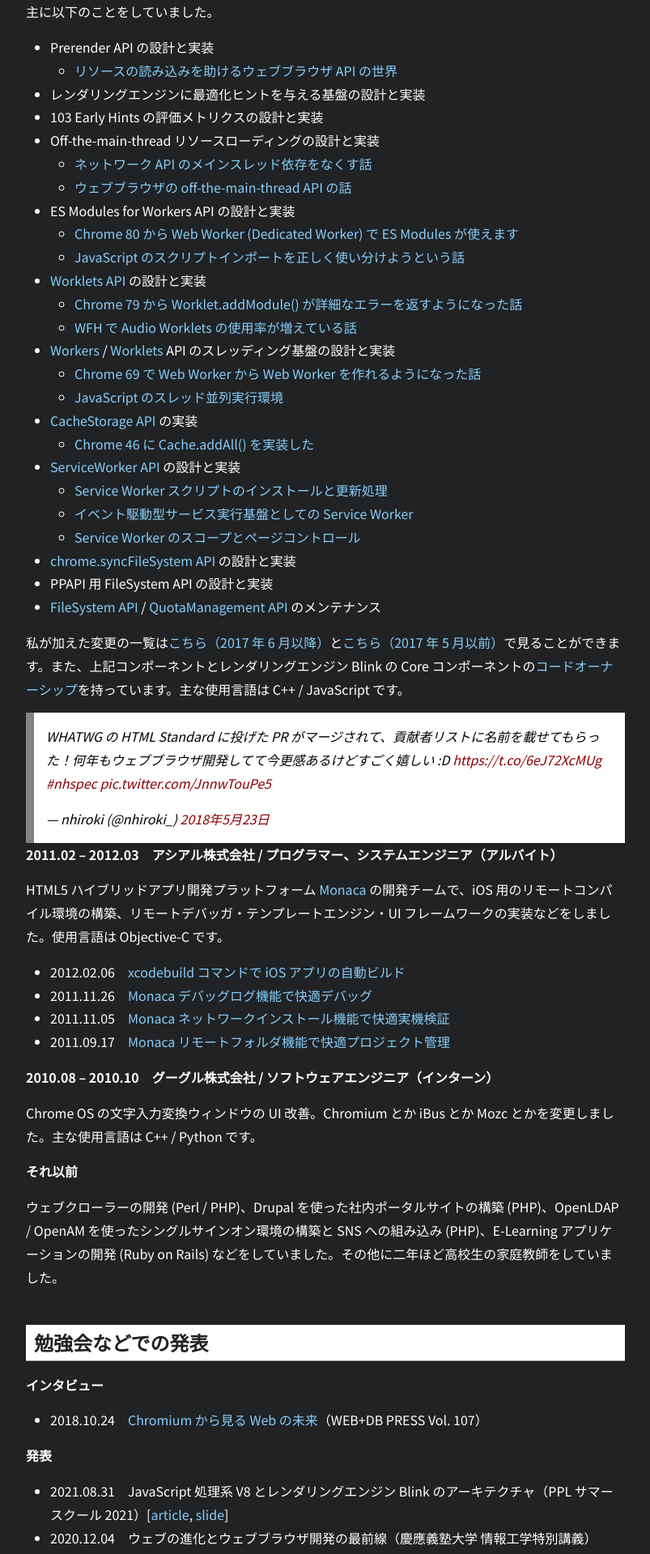
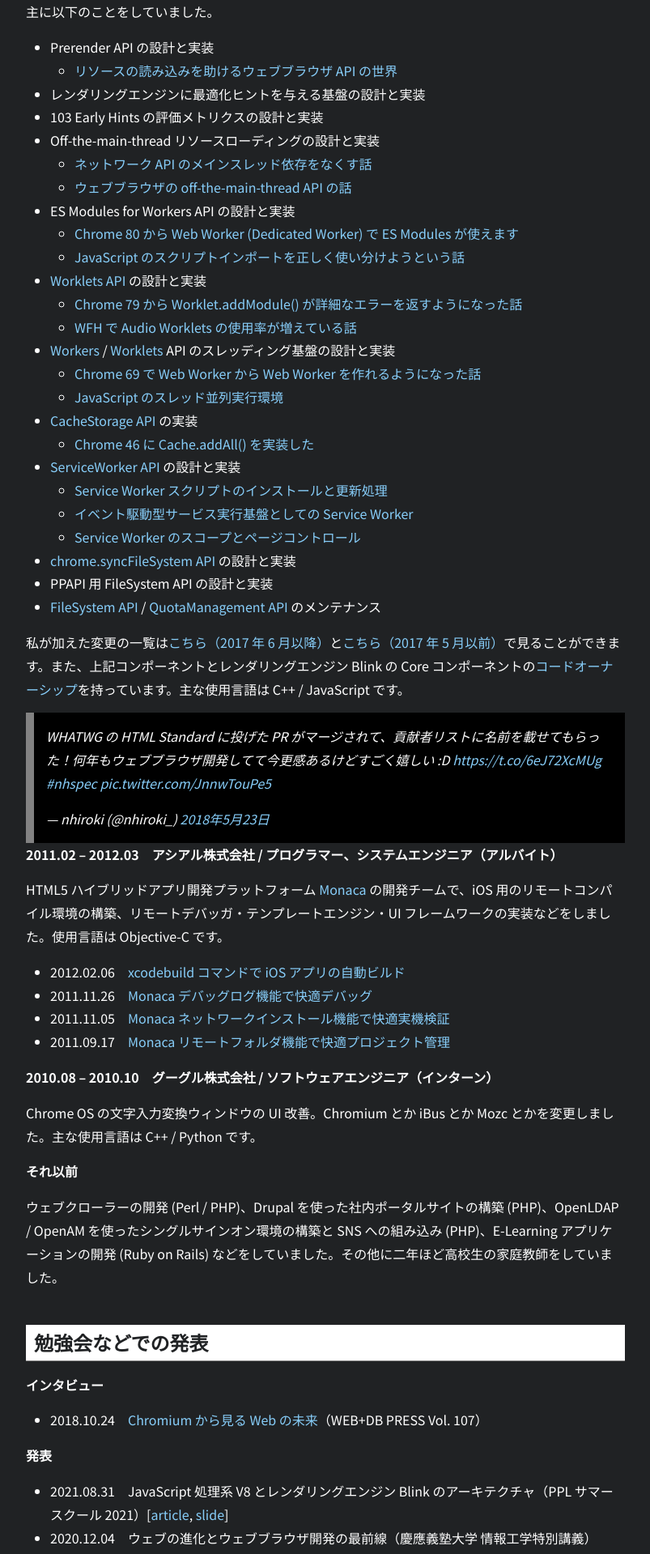
Before and after one commit to nhiroki/nhiroki.github.io, a Jekyll site: the page built from about.md, in a window 1280 px wide. Shown: the part 1357-3276 px from the top of the page at 81% size, without its empty margins (238-1041 px from the left). Built offline with Jekyll 4.4.1, drawn with Linux system fonts in a browser that asks for light colours; comment, search, counter and statistics services are not loaded.

Commit message:
Tweak coler scheme of blockquote

```diff
--- a/_sass/_base.scss
+++ b/_sass/_base.scss
@@ -142,9 +142,8 @@
  * Blockquotes
  */
 blockquote {
-    color: #000;
     border-left: 10px solid $grey-color;
-    background: #fff;
+    background: #000;
     padding: $spacing-unit / 2;
     font-size: $base-font-size;
     font-style: italic;
@@ -155,20 +154,6 @@
 
     @include media-query($on-palm) {
         font-size: $base-font-size-on-palm;
-    }
-
-    a {
-        color: darkred;
-        text-decoration: none;
-
-        &:visited {
-            color: darkred;
-        }
-
-        &:hover {
-            color: darkred;
-            text-decoration: underline;
-        }
     }
 }
 
```
